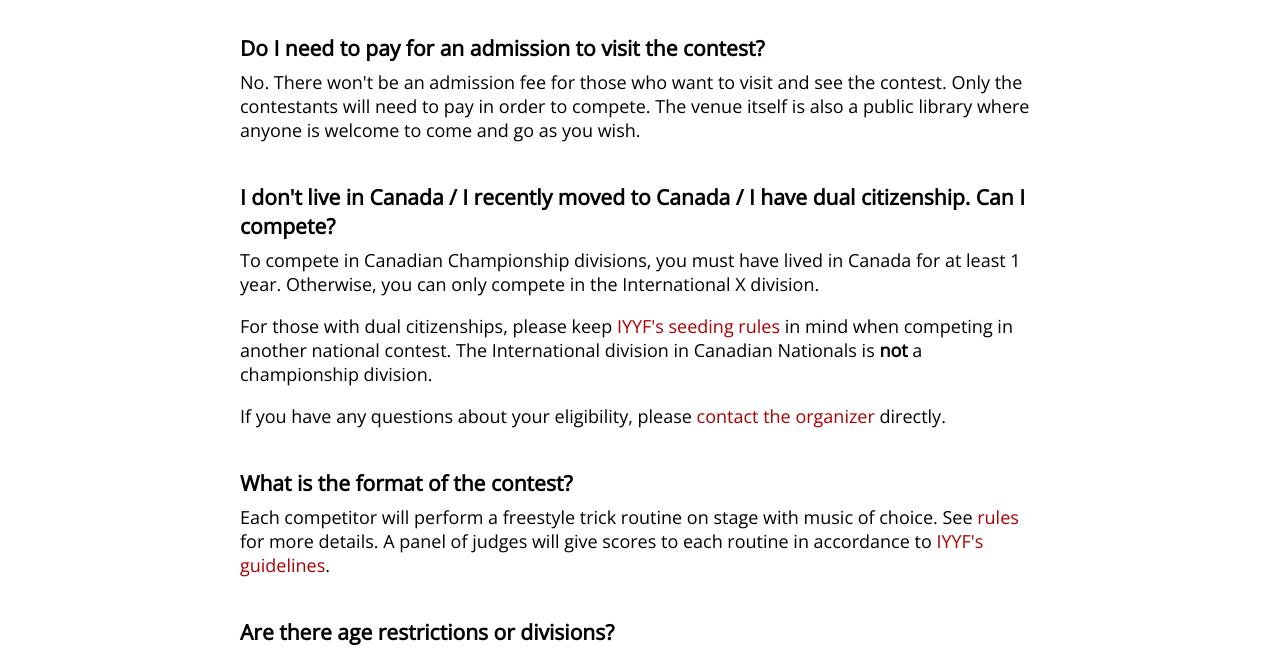
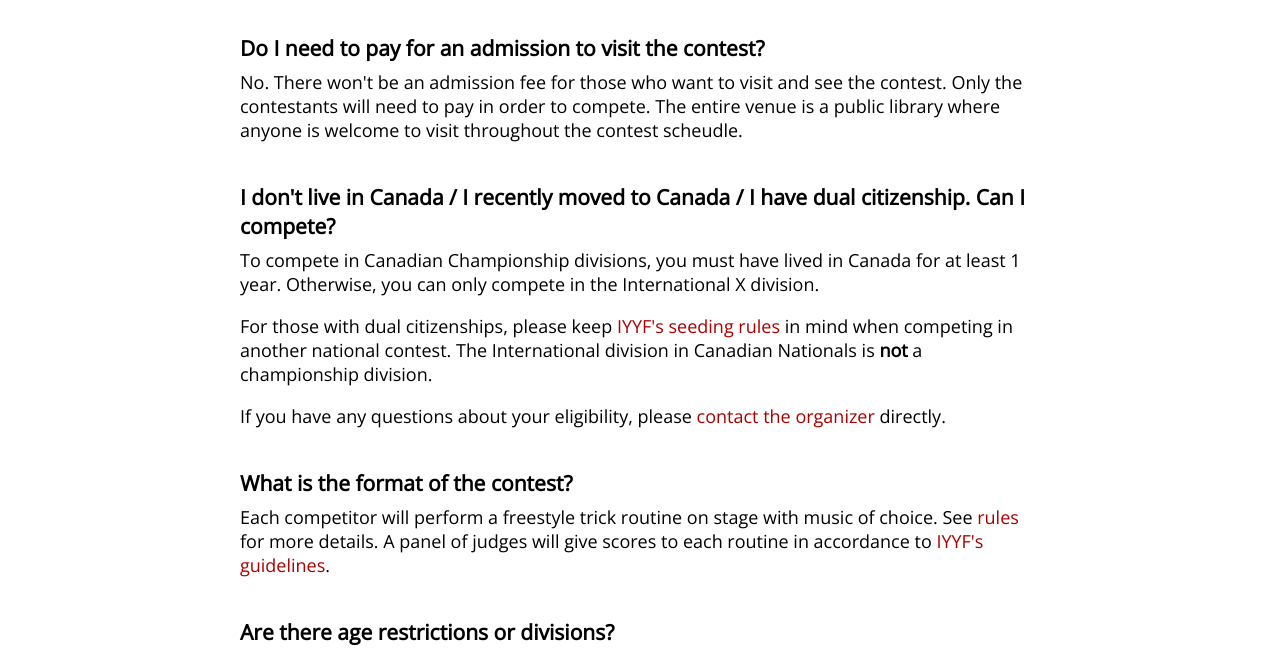
Before and after one commit to jchoi4524/jchoi4524.github.io, a plain HTML site: page faq.html in a window 1280 px wide. Shown: the part 133-784 px from the top of the page. Drawn offline with nearby package versions, Linux system fonts and the light colour scheme.

Commit message:
Update faq.html
small change

```diff
--- a/faq.html
+++ b/faq.html
@@ -29,7 +29,7 @@
         <h1>Frequently Asked Questions</h1>
 
         <h3>Do I need to pay for an admission to visit the contest?</h3>
-        <p>No. There won't be an admission fee for those who want to visit and see the contest. Only the contestants will need to pay in order to compete. The venue itself is also a public library where anyone is welcome to come and go as you wish.</p>
+        <p>No. There won't be an admission fee for those who want to visit and see the contest. Only the contestants will need to pay in order to compete. The entire venue is a public library where anyone is welcome to visit throughout the contest scheudle.</p>
 
         <h3>I don't live in Canada / I recently moved to Canada / I have dual citizenship. Can I compete?</h3>
         <p>To compete in Canadian Championship divisions, you must have lived in Canada for at least 1 year. Otherwise, you can only compete in the International X division.</p>
```
